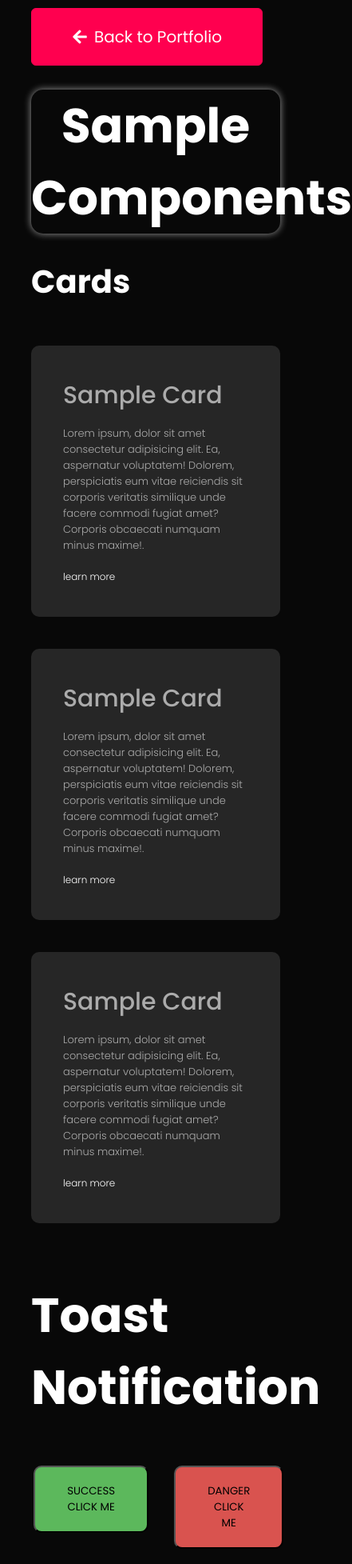
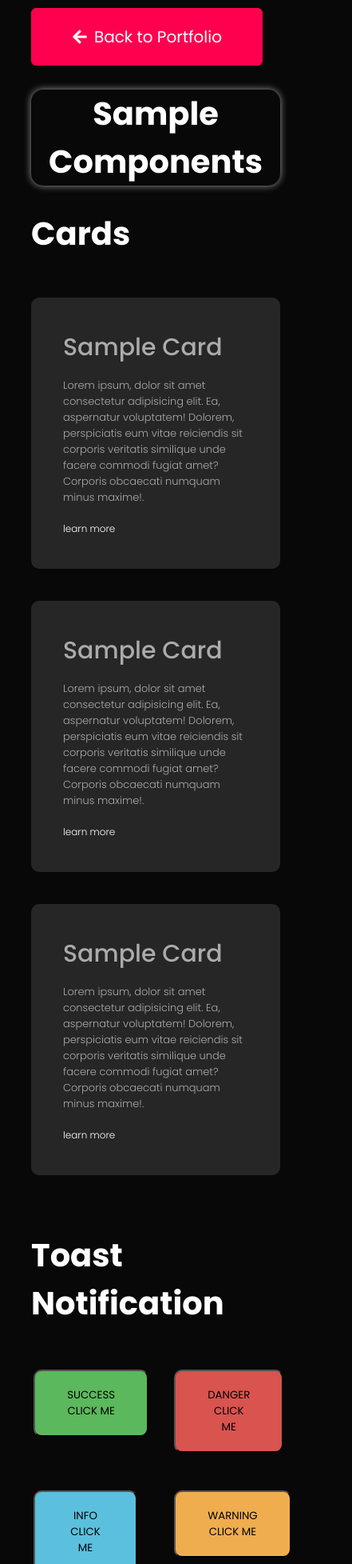
Before and after one commit to bisaisgithub/portfolio, a Next.js app: page /sample-components in a window 390 px wide. Shown: the top 1955 px of the page at 80% size, 441 px wide, since content can reach past the window. Built offline with nearby package versions, Linux system fonts and the light colour scheme.

Commit message:
fixing responsive

```diff
--- a/styles/SampleComponents.module.scss
+++ b/styles/SampleComponents.module.scss
@@ -5,6 +5,9 @@
     font-size: 60px;
     box-shadow: 0 0 10px #999;
     border-radius: 15px;
+    @media only screen and (max-width: 600px){
+      font-size: 40px;
+    }
   }
   .btn {
     display: inline-flex;
--- a/styles/sample-components/SampleToastNotification.module.scss
+++ b/styles/sample-components/SampleToastNotification.module.scss
@@ -3,6 +3,9 @@
   .container{
     .subTitle{
       font-size: 60px;
+      @media only screen and (max-width: 600px){
+        font-size: 40px;
+      }
     }
     .toastList{
       display: grid;
```
